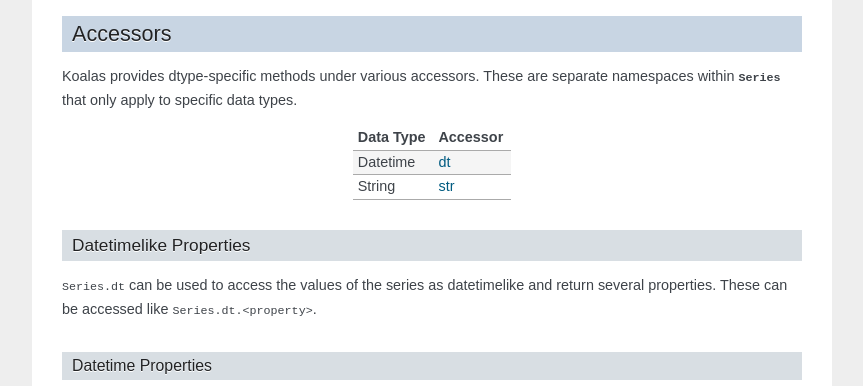
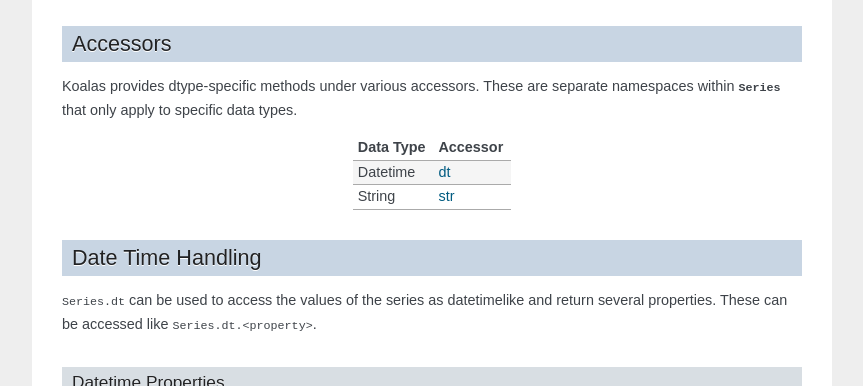
Before and after one commit to databricks/koalas, a Sphinx documentation site: the page built from docs/source/reference/series.rst, in a window 1280 px wide and 1400 px high, scrolled down 2110 px, cut to the strip 25-411 px from the top of the window. Shown: the whole strip, without its empty margins (238-1101 px from the left). Built offline with Sphinx 7.4.7, drawn with Linux system fonts in a browser that asks for light colours; pages that are not in the unit, such as notebooks, are missing from menus; the version number is read from the project's files by our own code; some of the changed text lies outside the part shown.

Commit message:
Make reference doc header consistent (#440)

```diff
--- a/docs/source/reference/general_functions.rst
+++ b/docs/source/reference/general_functions.rst
@@ -6,7 +6,7 @@
 .. currentmodule:: databricks.koalas
 
 Data manipulations
-~~~~~~~~~~~~~~~~~~
+------------------
 .. autosummary::
    :toctree: api/
 
@@ -15,7 +15,7 @@
    concat
 
 Top-level dealing with datetimelike
-~~~~~~~~~~~~~~~~~~~~~~~~~~~~~~~~~~~
+-----------------------------------
 .. autosummary::
    :toctree: api/
 
@@ -23,7 +23,7 @@
 
 
 Integration with Spark and pandas
-~~~~~~~~~~~~~~~~~~~~~~~~~~~~~~~~~~
+---------------------------------
 .. autosummary::
    :toctree: api/
 
--- a/docs/source/reference/ml.rst
+++ b/docs/source/reference/ml.rst
@@ -6,7 +6,7 @@
 .. currentmodule:: databricks.koalas.mlflow
 
 MLflow
-~~~~~~
+------
 
 Arbitrary MLflow models can be used with Koalas Dataframes,
 provided they implement the 'pyfunc' flavor. This is the case
--- a/docs/source/reference/series.rst
+++ b/docs/source/reference/series.rst
@@ -127,7 +127,7 @@
    Series.fillna
 
 Reshaping, sorting, transposing
-~~~~~~~~~~~~~~~~~~~~~~~~~~~~~~~
+-------------------------------
 .. autosummary::
    :toctree: api/
 
@@ -135,7 +135,7 @@
    Series.sort_values
 
 Combining / joining / merging
-~~~~~~~~~~~~~~~~~~~~~~~~~~~~~
+-----------------------------
 .. autosummary::
    :toctree: api/
 
@@ -157,15 +157,15 @@
 
 .. _api.series.dt:
 
-Datetimelike Properties
-~~~~~~~~~~~~~~~~~~~~~~~
+Date Time Handling
+------------------
 
 ``Series.dt`` can be used to access the values of the series as
 datetimelike and return several properties.
 These can be accessed like ``Series.dt.<property>``.
 
 Datetime Properties
-^^^^^^^^^^^^^^^^^^^
+~~~~~~~~~~~~~~~~~~~
 
 .. currentmodule:: databricks.koalas.series
 .. autosummary::
@@ -187,7 +187,7 @@
    Series.dt.microsecond
 
 Datetime Methods
-^^^^^^^^^^^^^^^^
+~~~~~~~~~~~~~~~~
 
 .. currentmodule:: databricks.koalas.series
 .. autosummary::
@@ -198,7 +198,7 @@
 .. _api.series.str:
 
 String Handling
-^^^^^^^^^^^^^^^
+---------------
 
 ``Series.str`` can be used to access the values of the series as
 strings and apply several methods to it. These can be accessed
```
Also changed, not shown: docs/source/reference/frame.rst (+12 -12 lines), docs/source/reference/io.rst (+6 -6 lines).
